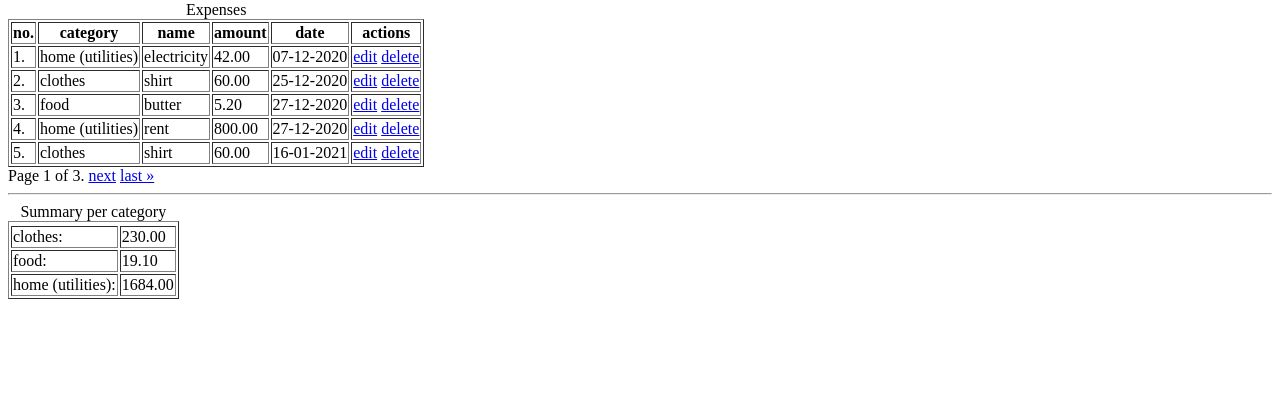
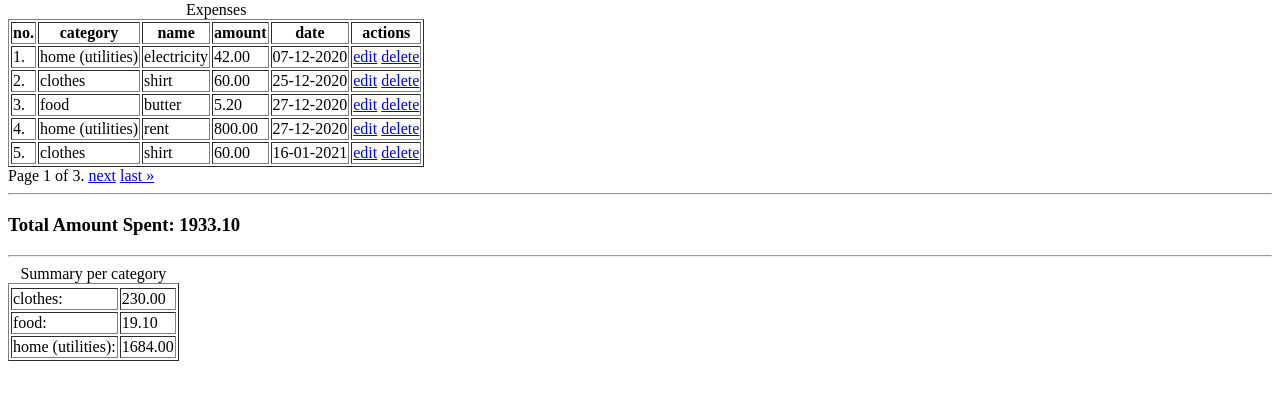
Before and after one commit to Sornat11/Expanses_Django_Project, a Django app: page /expenses/expense/list/ in a window 1280 px wide. Shown: the part 201-601 px from the top of the page. Run offline with Django 4.2, Linux system fonts and the light colour scheme; data comes from the database, SQL or seed files in the repository.

Commit message:
4. In `expenses.ExpenseList` add total amount spent.

```diff
--- a/expenses/templates/expenses/expense_list.html
+++ b/expenses/templates/expenses/expense_list.html
@@ -68,6 +68,9 @@
 
 {% include "_pagination.html" %}
 <hr>
+<h3>Total Amount Spent: {{ total_spent|floatformat:2 }}</h3>
+</hr>
+<hr>
 <table border="1">
   <caption>Summary per category</caption>
   <tr>
--- a/expenses/views.py
+++ b/expenses/views.py
@@ -3,7 +3,7 @@ from django.views.generic.list import ListView
 from .forms import ExpenseSearchForm
 from .models import Expense, Category
 from .reports import summary_per_category
-from django.db.models import F
+from django.db.models import F, Sum
 
 class ExpenseListView(ListView):
     model = Expense
@@ -40,11 +40,13 @@ class ExpenseListView(ListView):
         elif sort_by == 'date':
             queryset = queryset.order_by(F('date').desc() if order == 'desc' else F('date').asc())
 
+        total_spent = queryset.aggregate(total_amount=Sum('amount'))['total_amount'] or 0
 
         return super().get_context_data(
             form=form,
             object_list=queryset,
             summary_per_category=summary_per_category(queryset),
+            total_spent=total_spent,
             **kwargs)
 
 class CategoryListView(ListView):
```
